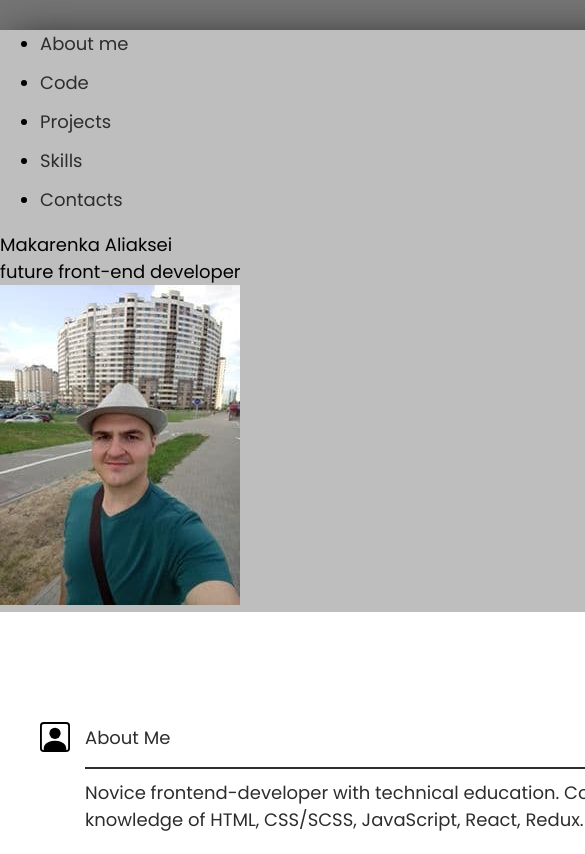
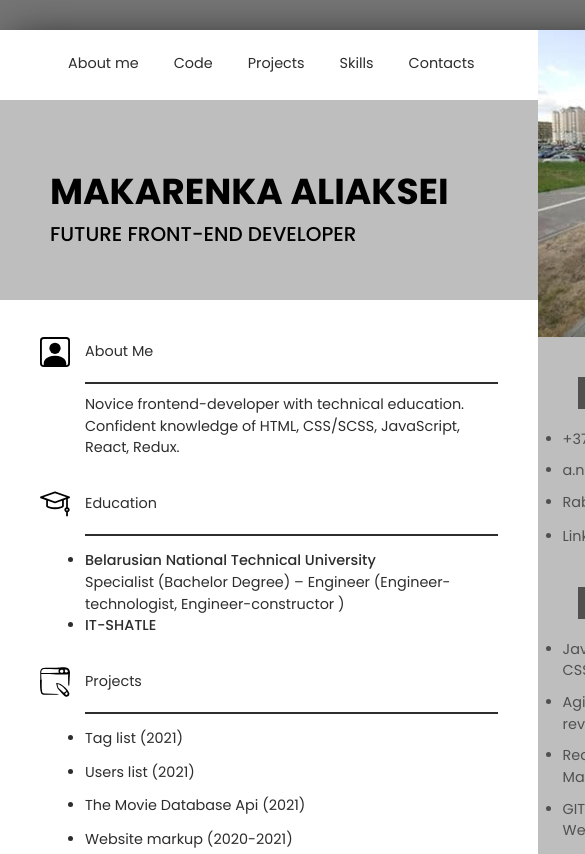
Before and after one commit to Aleksey061191/rsschool-cv, a plain HTML site: page index.html in a window 390 px wide. Shown: the top 854 px of the page, 585 px wide, since content can reach past the window. Drawn offline with nearby package versions, Linux system fonts and the light colour scheme.

Commit message:
feat: add menu's css

```diff
--- a/css/style.css
+++ b/css/style.css
@@ -1,6 +1,7 @@
 html, body {
     margin: 0;
     padding: 0;
+    scroll-behavior: smooth;
 }
 
 * {
@@ -27,16 +28,25 @@ a {
 
 .container {
     margin: 30px auto;
-    width: 1024px;
+    max-width: 1024px;
     font-family: "Poppins", sans-serif;
     font-size: 18px;
     line-height: 1.5;
     background-color: var(--ligth-gray-color);
     box-shadow: 10px 10px 40px -1px rgba(0, 0, 0, 0.8);
+    overflow: hidden;
+}
+
+@media (max-width: 768px){
+  .container {
+    width: 768px;
+    font-size: 90%;
+  }
 }
 
 .colums {
   display: flex;
+  /*  */
 }
 
 .colums .aside {
@@ -49,10 +59,13 @@ a {
   background-color: var(--ligth-gray-color);
 }
 
-.colums .aside img {
+.header .header-photo {
+  width: 30%;
+}
+
+.header .header-photo img {
   display: block;
   width: 100%;
-  margin-bottom: 40px;
 }
 
 .aside h3 {
@@ -68,6 +81,12 @@ a {
 
 .aside li {
   margin-bottom: 10px;
+}
+
+@media (max-width: 768px) {
+  .aside ul {
+    padding-left: 25px;
+  }
 }
 
 .contacts a {
@@ -96,36 +115,89 @@ a {
 .main {
     width: 70%;
     color: var(--text-color);
-    padding-top: 70px;
     background-color: #fff;
 }
 
-.main .header {
+.header {
+  display: flex;
+  justify-content: space-between;
+}
+
+.header .header-left {
+  width: 70%;
+  background-color: #fff;
+}
+
+.header-menu {
+  margin: 40px 0;
+  min-height: 40px;
+  display: flex;
+  justify-content: center;
+  align-items: center;
+}
+
+@media (max-width: 768px) {
+  .header-menu {
+    margin: 15px 0;
+  }
+}
+
+.header-menu-list {
+  display: flex;
+  justify-content: flex-end;
+  align-items: center;
+  list-style: none;
+  margin: 0;
+}
+
+.header-menu-item {
+  margin-right: 35px;
+}
+
+.header-menu-item:hover .divider-link {
+  width: 100%
+}
+
+.header-menu-link {
+  margin: 0;
+  transition: 0.5s all ease-in-out;
+}
+
+.burger-btn {
+    display: none;
+}
+
+.header .header-name {
     width: 100%;
     height: 200px;
     background-color: var(--ligth-gray-color);
     padding: 65px 50px;
     text-transform: uppercase;
-    margin-bottom: 10px;
 }
 
-.main .header .name {
+.header .header-name .name {
     font-size: 47px;
     font-weight: 600;
 }
 
-.main .header .name span {
+@media (max-width: 768px) {
+  .header .header-name .name {
+    font-size: 36px;
+  }
+}
+
+.header .header-name .name span {
     font-weight: 700;
 }
 
-.main .header .prof {
+.header .header-name .prof {
     font-size: 20px;
     font-weight: 500;
 }
 
 .main-wraper {
     width: 100%;
-    padding: 40px;
+    padding: 0 40px;
 }
 
 .main-wraper .sub-header {
@@ -183,12 +255,25 @@ a {
   line-height: 30px;
 }
 
+@media (max-width: 768px) {
+  .code-example {
+    line-height: 20px;
+  }
+}
+
 .divider-black {
     display: block;
     height: 2px;
     background-color: var(--text-color);
     margin: 10px 0px;
     margin-left: 45px;
+}
+
+.divider-link {
+  display: block;
+  height: 2px;
+  background-color: var(--dark-gray-color);
+  width: 0%;
 }
 
 footer {
```
Lines whose indentation alone changed are shown as unchanged.
